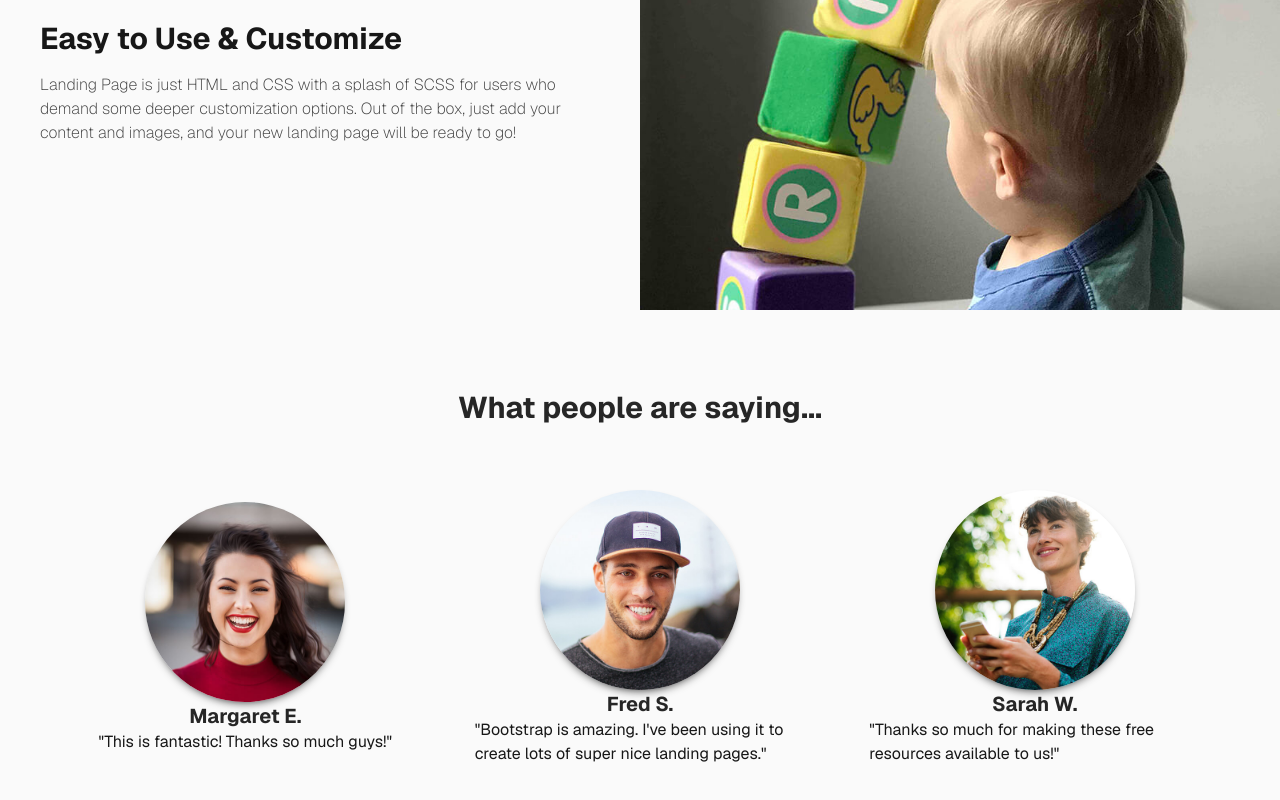
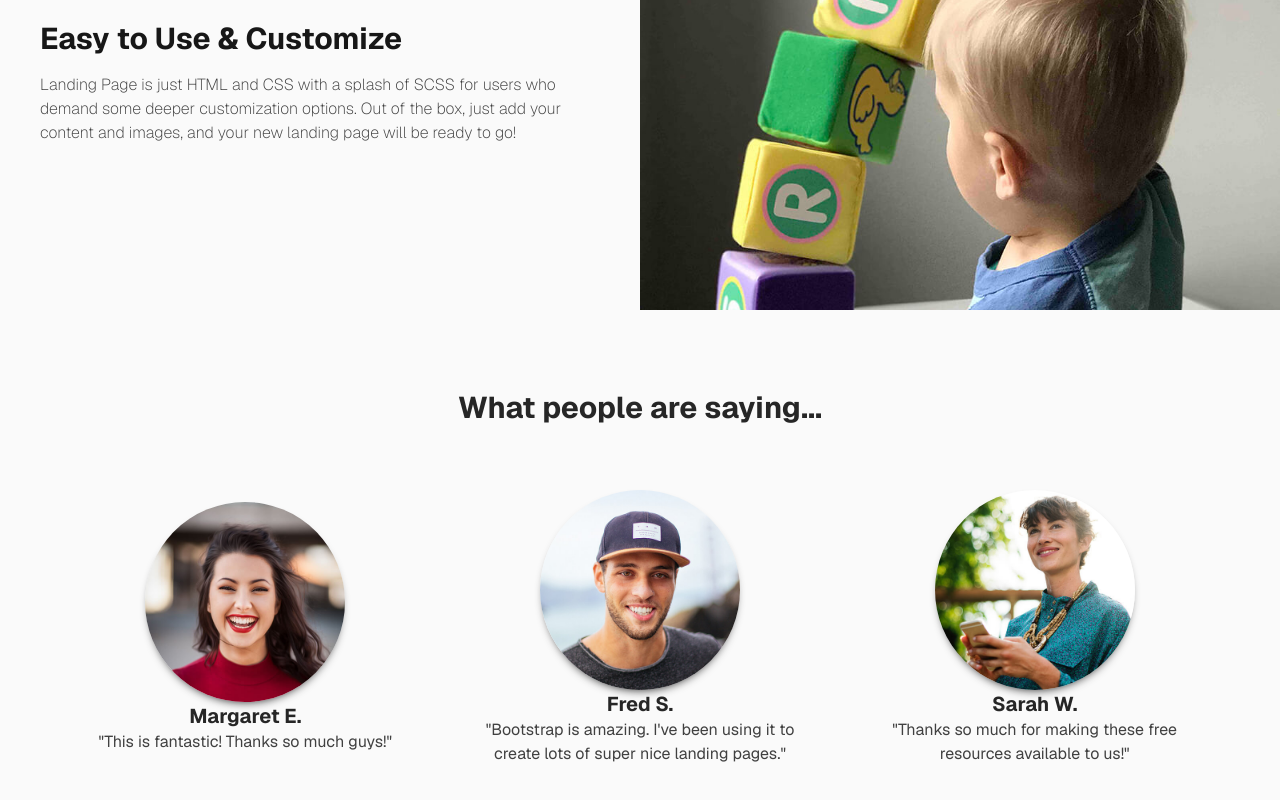
Before and after one commit to Jas-creator-31/bootstrap-studio-landing-page, a Next.js app: page / in a window 1280 px wide. Shown: the part 2007-2807 px from the top of the page. Built offline with nearby package versions, Linux system fonts and the light colour scheme.

Commit message:
fix: made text align center and gave it the useal colers for light and dark modes

```diff
--- a/src/app/components/TestimoniesSection.tsx
+++ b/src/app/components/TestimoniesSection.tsx
@@ -23,7 +23,7 @@ export default function TestimoniesSection({ image, name, text }: Props) {
 
       </div>
       <h1 className={cn("text-xl font-bold text-neutral-800 dark:text-neutral-200")}>{name}</h1>
-      <p>{text}</p>
+      <p className={cn("font-normal text-center text-neutral-700 dark:text-neutral-300")}>{text}</p>
     </section>
   )
 }
```
